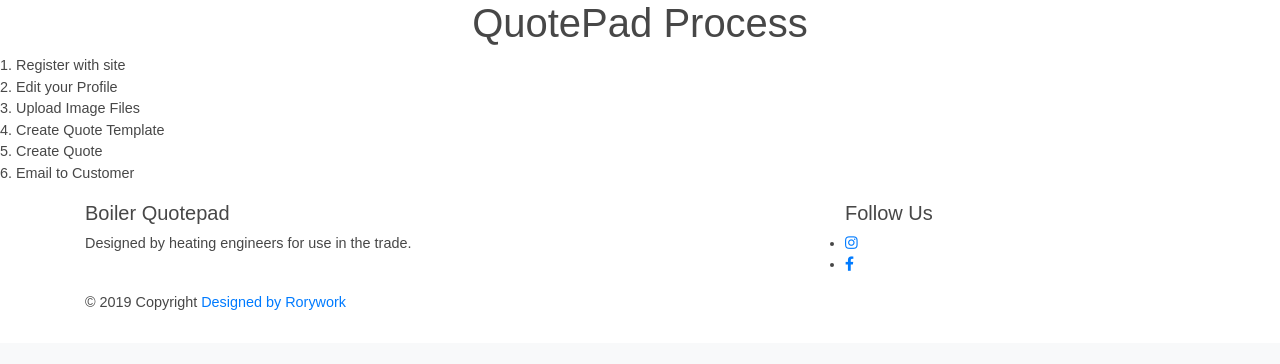
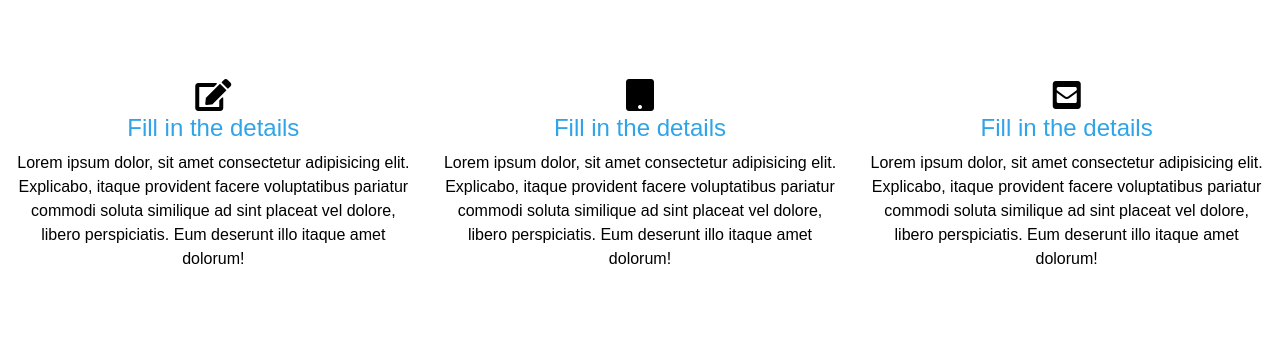
Before and after one commit to Rorywork/bquotepad, a Django app: page / in a window 1280 px wide. Shown: the part 457-821 px from the top of the page. Before the commit the page ends 767 px from the top, so only its background shows below. Run offline with Django 3.2, Linux system fonts and the light colour scheme; some libraries are stand-ins or nearby versions.

Commit message:
Styled and build home

```diff
--- a/src/static/main.css
+++ b/src/static/main.css
@@ -16,7 +16,7 @@
 body {
     /*background-color: red; */
     font-family: Gotham, "Helvetica Neue", Helvetica, Arial, sans-serif;
-    font-size: 0.9em;
+    font-size: 16px;
     text-align: justify;
     color: #474747;
 }
@@ -295,20 +295,81 @@ select {
     background-color: rgb(255, 255, 255);
 }
 
+footer{
+  color: white;
+  padding-top: 40px;
+}
+
 /* Home */
 h1{
   text-align: center;
 }
 
 .main-image-section-home{
-  background-image: -webkit-gradient( linear, left top, left bottom, from(rgba(0, 0, 0, 0.9)), to(rgba(0, 0, 0, 0.2))), url("https://images.pexels.com/photos/2310904/pexels-photo-2310904.jpeg?auto=compress&cs=tinysrgb&dpr=2&h=650&w=940");
-  background-image: linear-gradient( rgba(0, 0, 0, 0.9), rgba(0, 0, 0, 0.2)), url("https://images.pexels.com/photos/2310904/pexels-photo-2310904.jpeg?auto=compress&cs=tinysrgb&dpr=2&h=650&w=940");
+  background-image: -webkit-gradient( linear, left top, left bottom, from(rgba(0, 0, 0, 0.9)), to(rgba(0, 0, 0, 0))), url("https://images.pexels.com/photos/236086/pexels-photo-236086.jpeg?auto=compress&cs=tinysrgb&h=750&w=1260");
+  background-image: linear-gradient( rgba(0, 0, 0, 0.9), rgba(0, 0, 0, 0)), url("https://images.pexels.com/photos/236086/pexels-photo-236086.jpeg?auto=compress&cs=tinysrgb&h=750&w=1260");
   height: 50vh;
 }
 
 .img-overlay{
   font-size: 20px;
-  color: white;
+  color: rgb(255, 255, 255);
   text-align: center;
   padding-top: 100px;
 }
+
+.home-info{
+  margin-top: 80px;
+}
+
+.home-info-titles{
+  font-size: 1.5rem;
+}
+.home-info-col{
+  text-align: center;
+  color: rgb(0, 0, 0);
+}
+
+.home-info-icons{
+  color: rgb(0, 0, 0);
+  font-size: 2rem;
+}
+
+.process-section{
+  background-color: rgb(0, 0, 0);
+  margin-top: 80px;
+}
+
+.process-list-col{
+  text-align: center;
+  background-color: rgb(62, 194, 207);
+}
+
+.process-image-col{
+  text-align: center;
+}
+
+.process-list{
+  position: relative;
+  list-style: none;
+  margin-top: 10%;
+}
+
+.process-list-item-heading{
+  font-size: 2rem;
+}
+
+.btn-col{
+  text-align: center;
+  background-color: white;
+  padding-bottom: 30px;
+  }
+
+.trustpilot-logo{
+  height: 150px;
+}
+
+.quote-row{
+  margin-top: 50px;
+}
+}
--- a/src/templates/base.html
+++ b/src/templates/base.html
@@ -8,7 +8,7 @@
     <meta charset="UTF-8">
     <meta name="google" content="notranslate">
     <meta http-equiv="Content-Language" content="en">
-    <link rel="stylesheet" href="https://stackpath.bootstrapcdn.com/bootstrap/4.1.3/css/bootstrap.min.css" integrity="sha384-MCw98/SFnGE8fJT3GXwEOngsV7Zt27NXFoaoApmYm81iuXoPkFOJwJ8ERdknLPMO" crossorigin="anonymous">
+    <link rel="stylesheet" href="https://cdnjs.cloudflare.com/ajax/libs/bootswatch/4.3.1/cerulean/bootstrap.min.css" integrity="sha256-bC7V4L6y6xc8L9FYibK5tl3hERQASyd45F09myTwofs=" crossorigin="anonymous" />
     <link href="{% static 'main.css' %}" rel="stylesheet" type="text/css">
     <link rel="stylesheet" href="https://cdnjs.cloudflare.com/ajax/libs/font-awesome/5.10.2/css/all.min.css" integrity="sha256-zmfNZmXoNWBMemUOo1XUGFfc0ihGGLYdgtJS3KCr/l0=" crossorigin="anonymous" />
 </head>
@@ -48,7 +48,7 @@
 
 
 
-    <nav class="navbar navbar-expand-lg navbar-light bg-light">
+    <nav class="navbar navbar-expand-lg navbar-dark bg-primary">
         <a class="navbar-brand" href="#">Boiler Quotepad</a>
         <button class="navbar-toggler" type="button" data-toggle="collapse" data-target="#navbarNavAltMarkup" aria-controls="navbarNavAltMarkup" aria-expanded="false" aria-label="Toggle navigation">
           <span class="navbar-toggler-icon"></span>
@@ -79,7 +79,7 @@
 
 
 
-    <section id="main">
+
         {% block content %}
         <h1>Welcome!</h1>
         <p>This is the site template</p>
@@ -93,15 +93,17 @@
             </ul>
         {% endif %}
 
-    </section>
 
 
-    <footer>
+
+
+
+    <footer class="bg-primary">
         <div class="container">
           <div class="row">
             <div class=" col-12 col-lg-6">
               <h5>Boiler Quotepad</h5>
-              <p class="grey-text text-lighten-4">Designed by heating engineers for use in the trade.</p>
+              <p class="">Designed by heating engineers for use in the trade.</p>
             </div>
             <div class="col-12 col-lg-4 offset-lg-2">
               <h5>Follow Us</h5>
--- a/src/templates/home.html
+++ b/src/templates/home.html
@@ -3,7 +3,7 @@
 {% block content %}
 
 
-<section class="img-fluid" src="https://images.unsplash.com/photo-1528297506728-9533d2ac3fa4?ixlib=rb-1.2.1&ixid=eyJhcHBfaWQiOjEyMDd9&auto=format&fit=crop&w=1650&q=80" alt="Boiler Quotepad">
+
 
 
 <section class="main-image-section-home">
@@ -12,11 +12,83 @@
         <p>Generate instant quotations for your customers from your tablet or mobile, delivered as PDF's to their email.</p>
         <button class="btn btn-primary">Sign Up Now!</button>
     </div>
+</section>
+
+<section class="container-fluid home-info-section">
+
+    <div class="row home-info">
+
+        <div class="col-sm-12 col-md-4 home-info-col">
+            <i class="fas fa-edit home-info-icons"></i>
+            <h2 class="text-primary home-info-titles">Fill in the details</h2>
+            <p>Lorem ipsum dolor, sit amet consectetur adipisicing elit. Explicabo, itaque provident facere voluptatibus pariatur commodi soluta similique ad sint placeat vel dolore, libero perspiciatis. Eum deserunt illo itaque amet dolorum!</p>
+        </div>
+
+        <div class="col-sm-12 col-md-4 home-info-col">
+                <i class="fas fa-tablet home-info-icons"></i>
+                <h2 class="text-primary home-info-titles">Fill in the details</h2>
+                <p>Lorem ipsum dolor, sit amet consectetur adipisicing elit. Explicabo, itaque provident facere voluptatibus pariatur commodi soluta similique ad sint placeat vel dolore, libero perspiciatis. Eum deserunt illo itaque amet dolorum!</p>
+        </div>
+
+        <div class="col-sm-12 col-md-4 home-info-col">
+                    <i class="fas fa-envelope-square home-info-icons"></i>
+                    <h2 class="text-primary home-info-titles">Fill in the details</h2>
+                    <p>Lorem ipsum dolor, sit amet consectetur adipisicing elit. Explicabo, itaque provident facere voluptatibus pariatur commodi soluta similique ad sint placeat vel dolore, libero perspiciatis. Eum deserunt illo itaque amet dolorum!</p>
+        </div>
+
+
+    </div>
+
+</section>
+
+<section class="container-fluid process-section">
+
+    <div class="row">
+        <div class="col-sm-12 col-md-6 process-list-col">
+            <img class="img-fluid" src="https://www.ncbar.org/media/933988/864pop_web.jpg" alt="Paperless">
+        </div>
+
+        <div class="col-sm-12 col-md-6 process-image-col">
+                <ul class="process-list">
+                    <li class="process-list-item-heading text-primary">6 Easy Steps!</li>
+                    <li class="process-list-item text-secondary">1.Register with our site</li>
+                    <li class="process-list-item text-secondary">2. Edit your profile</li>
+                    <li class="process-list-item text-secondary">3.Upload your branding</li>
+                    <li class="process-list-item text-secondary">4. Customise your quotation template</li>
+                    <li class="process-list-item text-secondary">5. Complete surveys to generate quotes</li>
+                    <li class="process-list-item text-secondary">6. Quotation automaticall emailed to your customer.</li>
+                </ul>
+        </div>
+
+    </div>
+
+    <div class="row quote-row">
+            <div class="col-sm-12">
+                    <blockquote class="blockquote text-center">
+                            <p class="mb-0 text-primary">Quotepad had completely changed the way we work!</p>
+                            <footer class="blockquote-footer">Steve Jones from <cite title="Source Title">Boiler Review</cite></footer>
+                    </blockquote>
+
+            </div>
+
+            <div class="col-sm-12 btn-col">
+                    <img class="img-fluid trustpilot-logo" src="https://www.abbeylocks.co.uk/wp-content/uploads/2019/01/trustpilot-logo-1.png" alt="Trustpilot Logo">
+            </div>
+            <div class="col-sm-12 btn-col">
+                <button class="btn btn-primary">Sign Up!</button>
+            </div>
+
+    </div>
 
 </section>
 
 
-<h1>QuotePad Process</h1>
+
+
+
+
+
+<!-- <h1>QuotePad Process</h1>
 <ul>
 <li>1. Register with site</li>
 <li>2. Edit your Profile</li>
@@ -25,7 +97,7 @@
 <li>5. Create Quote</li>
 <li>6. Email to Customer</li>
 
-</ul>
+ </ul> -->
 
 
 
```
